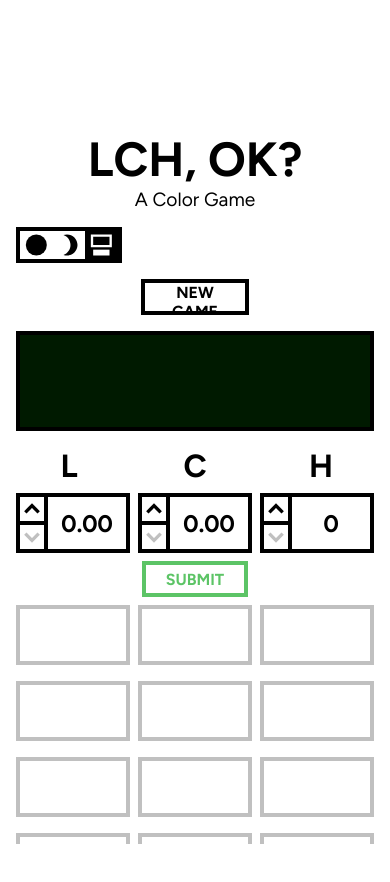
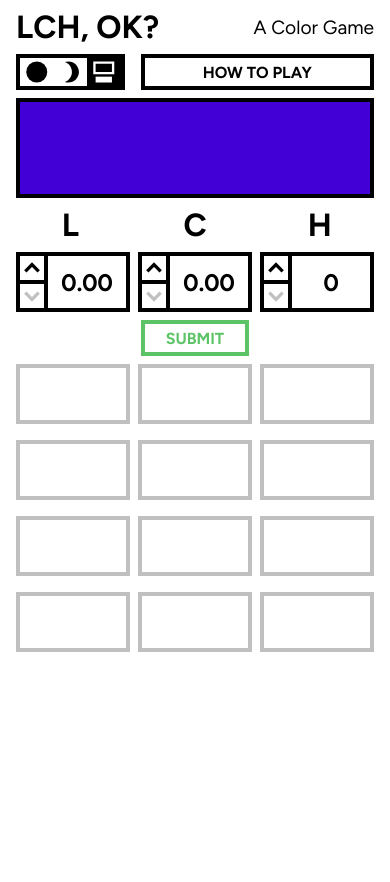
Before and after one commit to MegaCornflakes/lchok, a SvelteKit app: page / in a window 390 px wide. Shown: the top 882 px of the page. Before the commit the page ends 844 px from the top, so only its background shows below. Built offline with nearby package versions, Linux system fonts and the light colour scheme.

Commit message:
- Refactor components for theme support - Add modal for game instructions - Implement date handling in game state - Some styling fixes for mobile - Add copy button to results screen

```diff
--- a/src/components/Chevron.svelte
+++ b/src/components/Chevron.svelte
@@ -18,12 +18,13 @@
 	}
 
 	.chevron > rect {
-		fill: black;
+		fill: var(--foreground);
 	}
 
 	.chevron > path {
-		stroke: white;
+		stroke: var(--background);
 		stroke-width: 4px;
+		fill: none;
 	}
 
 	.chevron.up {
--- a/src/components/Counter.svelte
+++ b/src/components/Counter.svelte
@@ -1,4 +1,6 @@
 <script lang="ts">
+	import { theme } from '../routes/state.svelte'
+
 	type Props = {
 		accent: string
 		value?: number
@@ -7,6 +9,7 @@
 		max?: number
 		disabled?: boolean
 		unused?: boolean
+		correct?: boolean
 		[key: string]: any
 	}
 
@@ -18,6 +21,7 @@
 		max = Infinity,
 		disabled = false,
 		unused = false,
+		correct = false,
 		...props
 	}: Props = $props()
 
@@ -89,7 +93,14 @@
 	}
 </script>
 
-<div class="counter" class:disabled class:unused {...props} style="--accent: {accent}">
+<div
+	class="counter"
+	class:disabled
+	class:unused
+	class:correct
+	{...props}
+	style="--accent: {accent}"
+>
 	<div class="buttons">
 		<button
 			onmousedown={() => startRepeat(increment)}
@@ -122,7 +133,7 @@
 				fill="none"
 				xmlns="http://www.w3.org/2000/svg"
 			>
-				<path d="M4 8L12 16L20 8" stroke="black" stroke-width="4" />
+				<path d="M4 8L12 16L20 8" stroke-width="4" />
 			</svg>
 		</button>
 	</div>
@@ -142,6 +153,7 @@
 		transition-property: gap, border-color, background-color;
 		transition-duration: 400ms;
 		transition-timing-function: cubic-bezier(0.16, 1, 0.3, 1);
+		--accent-adjusted: oklch(from var(--accent) var(--accent-luminance) c h);
 	}
 
 	.counter.disabled {
@@ -150,8 +162,17 @@
 	}
 
 	.counter.unused {
-		border-color: #c0c0c0;
-		background-color: #c0c0c0;
+		border-color: var(--disabled);
+		background-color: var(--disabled);
+	}
+
+	.counter.correct {
+		border-color: var(--accent-adjusted);
+		background-color: var(--accent-adjusted);
+	}
+
+	.counter.correct .value {
+		color: var(--accent-adjusted);
 	}
 
 	.buttons {
@@ -190,12 +211,16 @@
 		cursor: default;
 	}
 
+	button > svg > path {
+		stroke: var(--foreground);
+	}
+
 	button:hover > svg > path {
-		stroke: var(--accent);
+		stroke: oklch(from var(--accent) var(--accent-luminance) c h);
 	}
 
 	button:disabled > svg > path {
-		stroke: #c0c0c0;
+		stroke: var(--disabled);
 	}
 
 	.counter.disabled button > svg > path {
@@ -204,7 +229,7 @@
 
 	button:focus {
 		z-index: 1;
-		outline: var(--accent) solid 4px;
+		outline: oklch(from var(--accent) var(--accent-luminance) c h) solid 4px;
 	}
 
 	svg {
--- /dev/null
+++ b/src/components/Modal.svelte
@@ -0,0 +1,33 @@
+<script lang="ts">
+</script>
+
+<div class="modal-background">
+	<div class="modal-content">
+		<slot />
+	</div>
+</div>
+
+<style>
+	.modal-background {
+		position: fixed;
+		top: 0;
+		left: 0;
+		width: 100%;
+		height: 100%;
+		background-color: rgba(0, 0, 0, 0.5);
+		z-index: 9999;
+		display: flex;
+		justify-content: center;
+		align-items: center;
+	}
+
+	.modal-content {
+		background-color: var(--background);
+		border: 4px solid var(--foreground);
+		padding: 16px;
+		display: flex;
+		flex-direction: column;
+		gap: 16px;
+		width: min(calc(100% - 64px), 600px);
+	}
+</style>
--- /dev/null
+++ b/src/lib/date.ts
@@ -0,0 +1,13 @@
+export function formatDate(date: Date) {
+	return date.toLocaleDateString('en-US', {
+		timeZone: 'America/New_York',
+		year: 'numeric',
+		month: 'long',
+		day: 'numeric'
+	})
+}
+
+export function sameDay(date: Date) {
+	const now = new Date()
+	return formatDate(now) === formatDate(date)
+}
--- a/src/lib/index.ts
+++ /dev/null
@@ -1 +0,0 @@
-// place files you want to import through the `$lib` alias in this folder.
--- /dev/null
+++ b/src/lib/types.ts
@@ -0,0 +1 @@
+export type Three<T> = [T, T, T]
--- a/src/routes/+layout.svelte
+++ b/src/routes/+layout.svelte
@@ -3,13 +3,17 @@
 	let { children } = $props()
 	import ThemeSelector from '../components/ThemeSelector.svelte'
 	import { theme } from '../routes/state.svelte'
+	import Button from '../components/Button.svelte'
+	import Modal from '../components/Modal.svelte'
+
+	let viewHowTo = $state(false)
 
 	onMount(() => {
 		theme.current = (localStorage.getItem('theme') || 'system') as 'light' | 'dark' | 'system'
 	})
 </script>
 
-<div id="app" data-theme={theme.current}>
+<div id="jerma985" data-theme={theme.current}>
 	<div id="lchok">
 		<div id="header">
 			<p id="title">LCH, OK?</p>
@@ -19,12 +23,41 @@
 			<div class="grid-column-1">
 				<ThemeSelector />
 			</div>
+			<Button onclick={() => (viewHowTo = true)} color="var(--foreground)" class="how-to"
+				>HOW TO PLAY</Button
+			>
 		</div>
 		<div id="content">{@render children()}</div>
+		{#if viewHowTo}
+			<Modal>
+				<h3>HOW TO PLAY</h3>
+				<p>
+					LCH, OK? is a game that asks you to guess a color in the best color space, OKLCH. To do
+					this, you must enter the values for Luminance (L), Chroma (C), and Hue (H).
+				</p>
+				<p>
+					<b>Luminance</b> ranges from 0 to 1 and represents the brightness of the color.
+				</p>
+				<p><b>Chroma</b> ranges from 0 to 0.4 and represents the saturation of the color.</p>
+				<p>
+					<b>Hue</b> ranges from 0 to 340 and represents the hue of the color. For reference, this is
+					where hue starts and ends:
+				</p>
+				<div id="hue-reference"></div>
+				<p>
+					Once you submit each guess, the game will tell you if the values are too low, too high, or
+					spot on.
+				</p>
+
+				<p>Good luck!</p>
+				<Button onclick={() => (viewHowTo = false)} color="var(--foreground)">GOT IT</Button>
+			</Modal>
+		{/if}
 	</div>
 </div>
 
 <svelte:head>
+	<title>LCH, OK?</title>
 	<link rel="preconnect" href="https://fonts.googleapis.com" />
 	<link rel="preconnect" href="https://fonts.gstatic.com" crossorigin="anonymous" />
 	<link
@@ -37,23 +70,31 @@
 	:root {
 		--background: #fff;
 		--foreground: #000;
+		--disabled: #c0c0c0;
+		--accent-luminance: 0.7;
 	}
 
 	@media (prefers-color-scheme: dark) {
 		:root {
 			--background: #000;
 			--foreground: #fff;
+			--disabled: #5a5a5a;
+			--accent-luminance: 0.5;
 		}
 	}
 
 	[data-theme='light'] {
 		--background: #fff;
 		--foreground: #000;
+		--disabled: #c0c0c0;
+		--accent-luminance: 0.7;
 	}
 
 	[data-theme='dark'] {
 		--background: #000;
 		--foreground: #fff;
+		--disabled: #5a5a5a;
+		--accent-luminance: 0.5;
 	}
 
 	:global(html) {
@@ -65,7 +106,7 @@
 		height: 100%;
 	}
 
-	#app {
+	#jerma985 {
 		height: 100%;
 		width: 100%;
 		display: flex;
@@ -77,11 +118,14 @@
 
 	#lchok {
 		display: grid;
-		width: min(100% - 2rem, 600px);
-		height: 100%;
+		width: min(calc(100% - 2rem), 600px);
+		height: min(calc(100% - 1rem), 1000px);
+		grid-template-rows: 1fr auto 850px;
+		gap: 16px;
+	}
+
+	#lchok:has(#results) {
 		overflow: hidden;
-		grid-template-rows: 25% auto 1fr;
-		gap: 16px;
 	}
 
 	#header {
@@ -104,10 +148,57 @@
 	#options {
 		display: grid;
 		grid-template-columns: repeat(3, 1fr);
-		gap: 20px;
+		gap: 16px;
+	}
+
+	#hue-reference {
+		width: 100%;
+		height: 50px;
+		background-image: linear-gradient(
+			to right in oklch increasing hue,
+			oklch(0.7 0.3 0),
+			oklch(0.7 0.3 340)
+		);
+	}
+
+	p,
+	h3 {
+		margin: 0;
 	}
 
 	.grid-column-1 {
 		grid-column: 1 / 2;
+		height: fit-content;
+	}
+
+	:global(.how-to) {
+		grid-column: 3 / 4;
+	}
+
+	@media (max-width: 600px) {
+		#lchok {
+			gap: 8px;
+		}
+
+		#header {
+			display: flex;
+			flex-direction: row;
+			justify-content: space-between;
+			align-items: center;
+		}
+
+		#title {
+			font-size: 2rem;
+		}
+
+		:global(.how-to) {
+			grid-column: 2 / 4;
+		}
+	}
+
+	@media (max-height: 1000px) {
+		#lchok {
+			grid-template-rows: 1fr auto calc(810px + 1rem);
+		}
 	}
 </style>
--- a/src/routes/+page.svelte
+++ b/src/routes/+page.svelte
@@ -6,22 +6,24 @@
 	import Button from '../components/Button.svelte'
 	import { fade, fly } from 'svelte/transition'
 	import { goto } from '$app/navigation'
+	import type { Three } from '$lib/types'
+	import { formatDate, sameDay } from '$lib/date'
 
-	type Vec3 = [number, number, number]
-	type Dir = 'up' | 'down' | 'left' | 'right'
+	type Direction = 'up' | 'down' | 'left' | 'right'
+
 	type Judgement = {
 		below: {
-			direction: Dir
+			direction: Direction
 			text: string
 		}
 		above: {
-			direction: Dir
+			direction: Direction
 			text: string
 		}
 	}
 
 	const judgements: [Judgement, Judgement, Judgement] = [
-		{ below: { direction: 'up', text: 'Lighter' }, above: { direction: 'down', text: 'Dark' } },
+		{ below: { direction: 'up', text: 'Lighter' }, above: { direction: 'down', text: 'Darker' } },
 		{
 			below: { direction: 'up', text: 'More chroma' },
 			above: { direction: 'down', text: 'Less chroma' }
@@ -41,7 +43,7 @@
 	let darkTheme = $state(false)
 	let allowAnimations = $state(false)
 
-	function arraysEqual(a: Array<number | undefined>, b: Vec3): boolean {
+	function arraysEqual(a: Array<number | undefined>, b: Three<number>): boolean {
 		return a.length === b.length && a.every((val, i) => val === b[i])
 	}
 
@@ -56,10 +58,9 @@
 			game.ended = true
 			saveGameToStorage()
 			goto('/results')
-			return
 		}
 
-		if (!game.won && game.currentGuessIndex + 1 < game.guesses.length) {
+		if (!game.ended && game.currentGuessIndex + 1 < game.guesses.length) {
 			game.guesses[game.currentGuessIndex].forEach((value, i) => {
 				game.guesses[game.currentGuessIndex + 1][i] = value
 			})
@@ -87,8 +88,20 @@
 		if (value === oklchValue) return 'Perfect'
 	}
 
+	function splitmix32(a: any) {
+		return function () {
+			a |= 0
+			a = (a + 0x9e3779b9) | 0
+			let t = a ^ (a >>> 16)
+			t = Math.imul(t, 0x21f0aaad)
+			t = t ^ (t >>> 15)
+			t = Math.imul(t, 0x735a2d97)
+			return ((t = t ^ (t >>> 15)) >>> 0) / 4294967296
+		}
+	}
+
 	// This section is written by Claude I'll blow up if something is wrong
-	function linearSrgbToOklab(r: number, g: number, b: number): Vec3 {
+	function linearSrgbToOklab(r: number, g: number, b: number): Three<number> {
 		const l = 0.4122214708 * r + 0.5363325363 * g + 0.0514459929 * b
 		const m = 0.2119034982 * r + 0.6806995451 * g + 0.1073969566 * b
 		const s = 0.0883024619 * r + 0.2817188376 * g + 0.6299787005 * b
@@ -104,7 +117,7 @@
 		]
 	}
 
-	function oklabToLinearSrgb(L: number, a: number, b: number): Vec3 {
+	function oklabToLinearSrgb(L: number, a: number, b: number): Three<number> {
 		const l_ = L + 0.3963377774 * a + 0.2158037573 * b
 		const m_ = L - 0.1055613458 * a - 0.0638541728 * b
 		const s_ = L - 0.0894841775 * a - 1.291485548 * b
@@ -120,7 +133,7 @@
 		]
 	}
 
-	function oklchToSrgb(L: number, C: number, h: number): Vec3 {
+	function oklchToSrgb(L: number, C: number, h: number): Three<number> {
 		const hRad = (h * Math.PI) / 180
 		const a = C * Math.cos(hRad)
 		const b = C * Math.sin(hRad)
@@ -128,10 +141,10 @@
 		const rgbSrgb = rgbLinear.map((v) =>
 			v <= 0.0031308 ? 12.92 * v : 1.055 * v ** (1 / 2.4) - 0.055
 		)
-		return rgbSrgb.map((v) => Math.max(0, Math.min(255, v * 255))) as Vec3
+		return rgbSrgb.map((v) => Math.max(0, Math.min(255, v * 255))) as Three<number>
 	}
 
-	function isValidSrgb(rgb: Vec3): boolean {
+	function isValidSrgb(rgb: Three<number>): boolean {
 		return rgb.every((v) => v >= 0 && v <= 255)
 	}
 
@@ -154,17 +167,18 @@
 		return Number((Math.round(value / step) * step).toFixed(10))
 	}
 
-	function generateRandomOklchColor(): Vec3 {
-		const L = roundTo(Math.random(), 0.05)
-		const h = roundTo(Math.random() * 340, 20)
+	function generateRandomOklchColor(): Three<number> {
+		const rng = splitmix32(formatDate(game.date))
+		const L = roundTo(rng(), 0.05)
+		const h = roundTo(rng() * 340, 20)
 		const maxChroma = findMaxChroma(L, h)
-		const C = roundTo(Math.random() * maxChroma, 0.02)
+		const C = roundTo(rng() * maxChroma, 0.02)
 		return [L, C, h]
 	}
 	// End Claude
 
 	onMount(() => {
-		if (loadGameFromStorage()) return
+		if (sameDay(game.date) && loadGameFromStorage()) return
 
 		game.oklchValues = generateRandomOklchColor()
 		const [r, g, b] = oklchToSrgb(...game.oklchValues)
@@ -177,14 +191,6 @@
 </script>
 
 <div class="game" style="--color: {game.colorRGB}">
-	<Button
-		onclick={() => {
-			localStorage.removeItem('game-state')
-			location.reload()
-		}}
-		class="center-button"
-		color="var(--foreground)">NEW GAME</Button
-	>
 	<div class="color-box"></div>
 	<div class="guess-container">
 		<div class="column-labels">
@@ -204,8 +210,10 @@
 									min={limits[j].min}
 									max={limits[j].max}
 									disabled={i !== game.currentGuessIndex || game.ended}
-									unused={i > game.currentGuessIndex}
+									unused={i > game.currentGuessIndex ||
+										(i === game.currentGuessIndex && game.ended)}
 									accent="rgb({game.colorRGB})"
+									correct={guess[j] === game.oklchValues[j] && i < game.currentGuessIndex}
 								/>
 							</div>
 							{#if i < game.currentGuessIndex}
@@ -259,7 +267,7 @@
 	.column-labels {
 		display: grid;
 		grid-template-columns: repeat(3, 1fr);
-		gap: 20px;
+		gap: 16px;
 		font-size: 2rem;
 		font-weight: bold;
 	}
@@ -279,13 +287,13 @@
 		display: grid;
 		flex-direction: column;
 		grid-template-columns: repeat(3, 1fr);
-		column-gap: 20px;
+		column-gap: 16px;
 	}
 
 	.guess {
 		display: grid;
 		grid-template-columns: repeat(3, 1fr);
-		gap: 20px;
+		gap: 16px;
 		grid-column: 1 / -1;
 	}
 
@@ -302,6 +310,7 @@
 
 	:global(.center-button) {
 		grid-column: 2 / 3;
+		min-width: max-content;
 	}
 
 	.judgement {
@@ -371,4 +380,10 @@
 			}
 		}
 	}
+
+	@media (max-height: 1000px) {
+		.game {
+			row-gap: 8px;
+		}
+	}
 </style>
--- a/src/routes/state.svelte.ts
+++ b/src/routes/state.svelte.ts
@@ -1,16 +1,20 @@
+import type { Three } from '$lib/types'
+
 interface GameState {
+	date: Date
 	colorRGB: string
-	oklchValues: [number, number, number]
-	guesses: (number | undefined)[][]
+	oklchValues: Three<number>
+	guesses: Three<number | undefined>[]
 	currentGuessIndex: number
 	won: boolean
 	ended: boolean
 }
 
 export const game: GameState = $state({
+	date: new Date(),
 	colorRGB: '150 150 150',
 	oklchValues: [0, 0, 0],
-	guesses: Array.from({ length: 5 }, () => Array(3).fill(undefined)),
+	guesses: Array.from({ length: 5 }, () => Array(3).fill(undefined)) as Three<number | undefined>[],
 	currentGuessIndex: -1,
 	won: false,
 	ended: false
@@ -24,6 +28,7 @@ export function loadGameFromStorage() {
 	const savedState = localStorage.getItem('game-state')
 	if (savedState) {
 		const parsedState: GameState = JSON.parse(savedState)
+		parsedState.date = new Date(parsedState.date)
 		Object.assign(game, parsedState)
 		return true
 	}
```
Also changed, not shown: src/routes/results/+page.svelte (+59 -2 lines).
